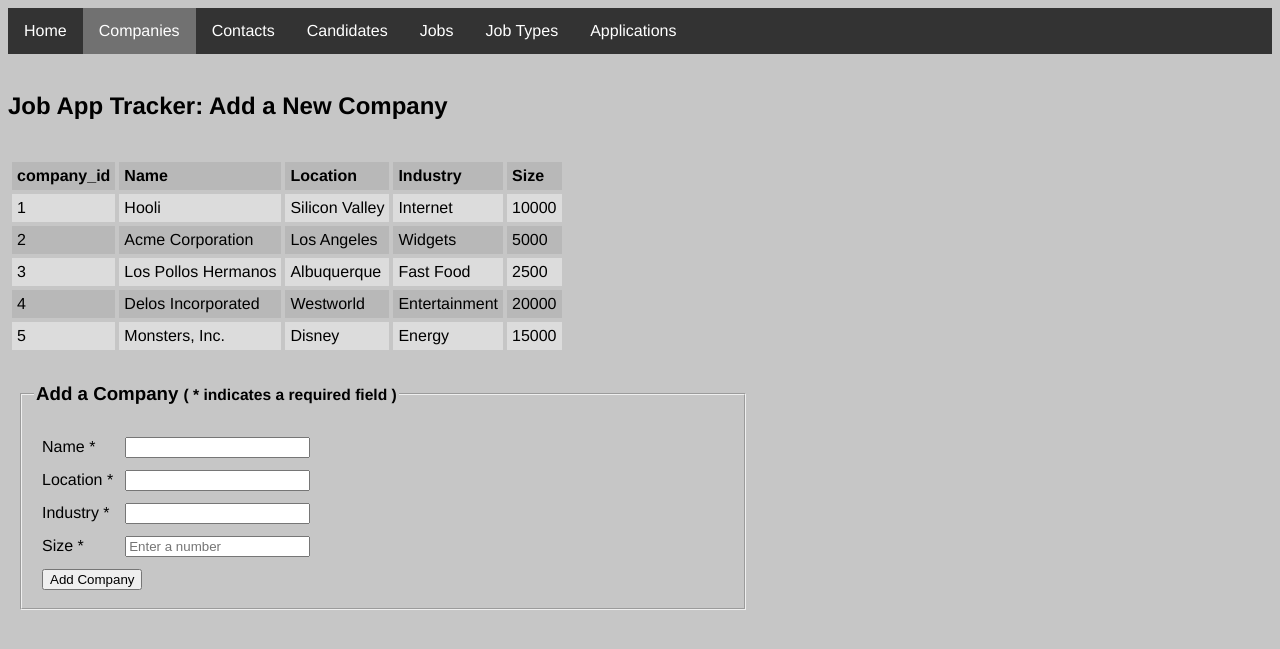
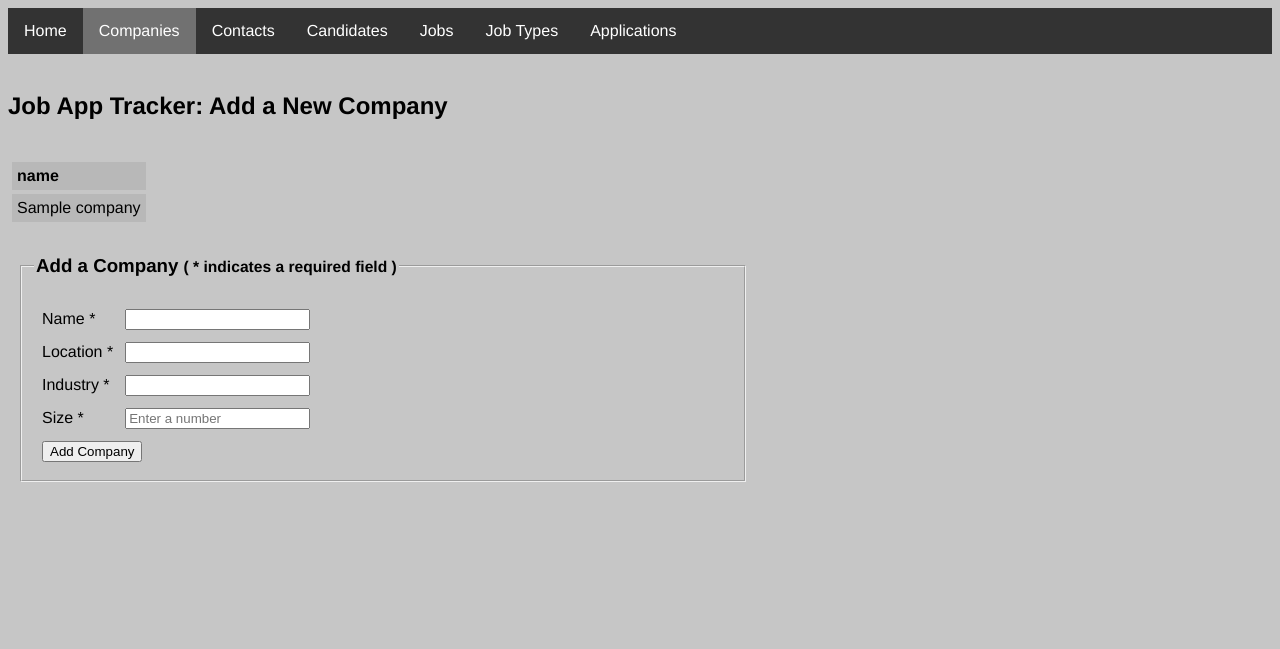
Before and after one commit to mike-osu/job-app-tracker, a Flask app: template templates/companies.html in a window 1280 px wide. Shown: the top 649 px of the page. Run offline with Flask 2, Linux system fonts and the light colour scheme; the template is opened without the code that fills it: most values are stand-ins (such as "Sample title", 1, 10 or a date in 2020).

Commit message:
CREATE and READ companies.html

```diff
--- a/templates/companies.html
+++ b/templates/companies.html
@@ -21,66 +21,40 @@
     <br>
 
       <table class="aTable">
+        <thead>
+          <tr>
+          {% for key in companies[0].keys() %}
+          <th>{{ key }}</th>
+          {% endfor %}
+          </tr>
+          </thead>
+
+        </tbody>
+        {% for company in companies %}
         <tr>
-          <th>company_id</th>
-          <th>Name</th>
-          <th>Location</th>
-          <th>Industry</th>
-          <th>Size</th>
+          {% for key in company.keys() %}
+          <td>{{ company[key] }}</td>
+          {% endfor %}
         </tr>
-        <tr>
-          <td>1</td>
-          <td>Hooli</td>
-          <td>Silicon Valley</td>
-          <td>Internet</td>
-          <td>10000</td>
-        </tr>
-        <tr>
-          <td>2</td>
-          <td>Acme Corporation</td>
-          <td>Los Angeles</td>
-          <td>Widgets</td>
-          <td>5000</td>
-        </tr>
-        <tr>
-          <td>3</td>
-          <td>Los Pollos Hermanos</td>
-          <td>Albuquerque</td>
-          <td>Fast Food</td>
-          <td>2500</td>
-        </tr>
-        <tr>
-          <td>4</td>
-          <td>Delos Incorporated</td>
-          <td>Westworld</td>
-          <td>Entertainment</td>
-          <td>20000</td>
-        </tr>
-        <tr>
-          <td>5</td>
-          <td>Monsters, Inc.</td>
-          <td>Disney</td>
-          <td>Energy</td>
-          <td>15000</td>
-        </tr>
+        {% endfor %}
+        </tbody>
       </table>
 
-
       <div id="form">
-        <form>
+        <form action="" method="POST">
           <fieldset>
           <legend><h3>Add a Company
             <small>( * indicates a required field )</h3></legend>
         <table cellpadding="4" cellspacing="4">
           <tr>
-            <td>Name *</td><td><input text /></td>
+            <td>Name *</td><td><input name="comp_name" id="comp_name" text /></td>
           </tr>
-            <td>Location *</td><td><input text /></td>
+            <td>Location *</td><td><input name="comp_location" id="comp_location" text /></td>
           <tr>
-            <td>Industry *</td><td><input text /></td>
+            <td>Industry *</td><td><input name="comp_industry" id="comp_industry" text /></td>
           </tr>
           <tr>
-            <td>Size * </td><td><input text placeholder="Enter a number"/></td>
+            <td>Size * </td><td><input name="comp_size" id="comp_size" text placeholder="Enter a number"/></td>
           </tr>
           <tr>
             <td colspan="4"><input type="submit" value="Add Company" /></td>
```
